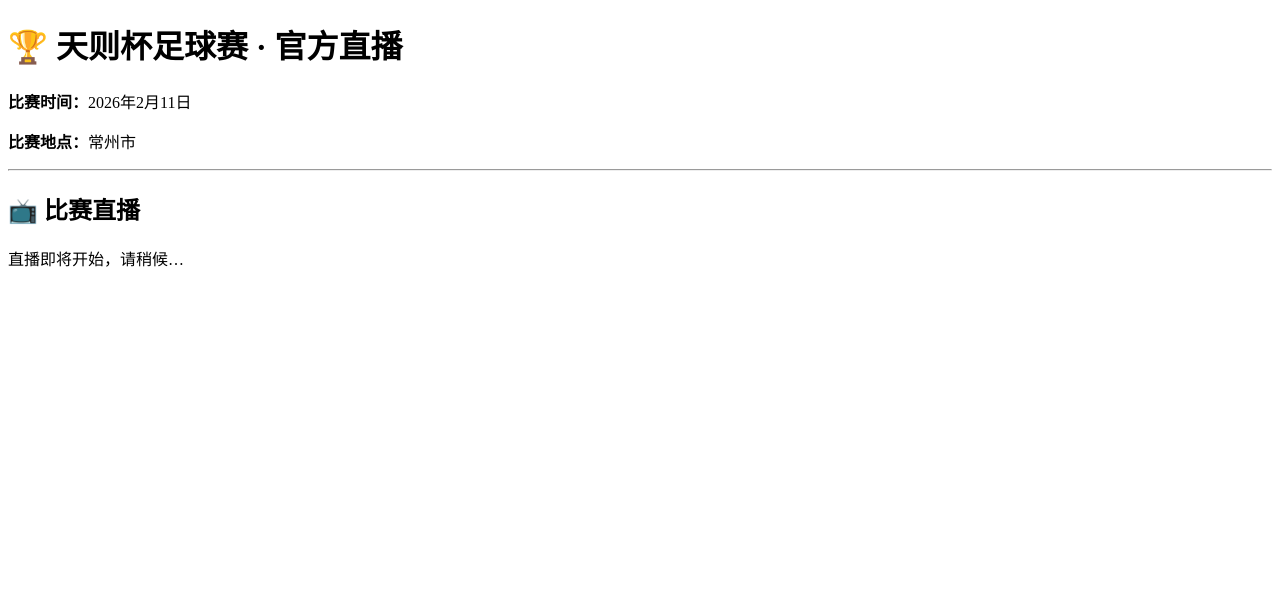
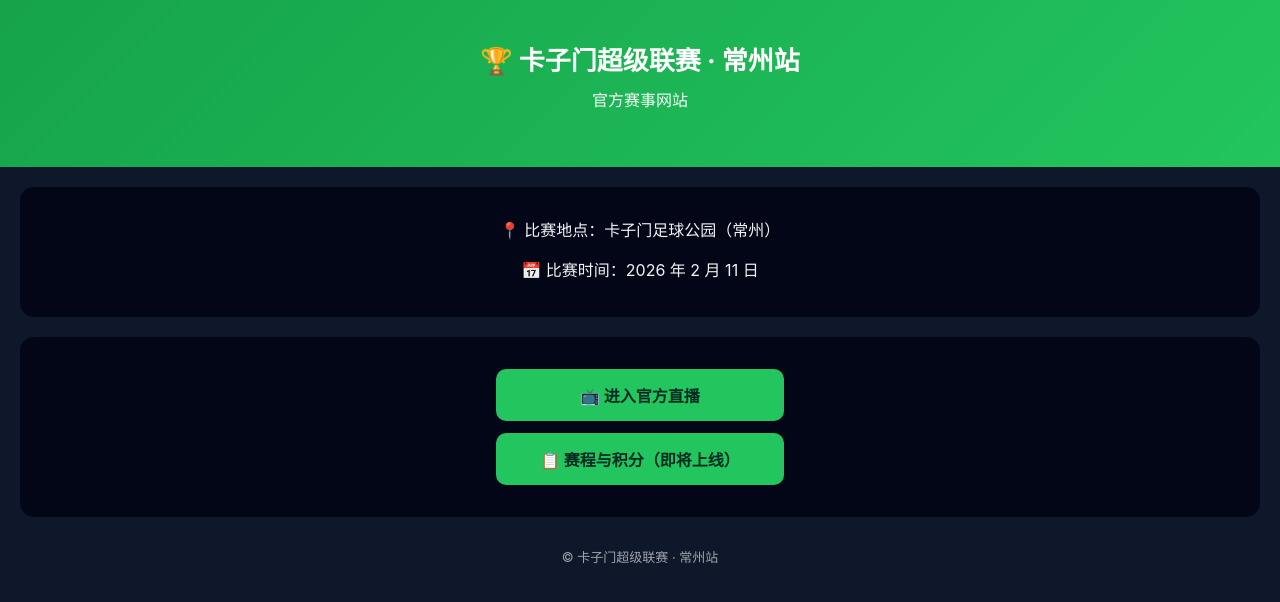
Before and after one commit to hothaoxrxah8844-star/tianze-cup, a plain HTML site: page live.html in a window 1280 px wide. Drawn offline with Linux system fonts and the light colour scheme.

Commit message:
Update live.html for 卡子门超级联赛

```diff
--- a/live.html
+++ b/live.html
@@ -1,18 +1,75 @@
 <!DOCTYPE html>
 <html lang="zh-CN">
 <head>
-  <meta charset="UTF-8">
-  <title>天则杯足球赛 · 官方直播</title>
+  <meta charset="UTF-8" />
+  <meta name="viewport" content="width=device-width, initial-scale=1.0" />
+  <title>卡子门超级联赛 · 常州站</title>
+  <style>
+    body {
+      margin: 0;
+      font-family: -apple-system, BlinkMacSystemFont, "Segoe UI", Roboto;
+      background: #0f172a;
+      color: #ffffff;
+      text-align: center;
+    }
+    header {
+      padding: 40px 20px;
+      background: linear-gradient(135deg, #16a34a, #22c55e);
+    }
+    h1 {
+      margin: 0;
+      font-size: 26px;
+    }
+    p {
+      margin-top: 10px;
+      font-size: 16px;
+      opacity: 0.95;
+    }
+    .card {
+      background: #020617;
+      margin: 20px;
+      padding: 20px;
+      border-radius: 14px;
+    }
+    .btn {
+      display: block;
+      margin: 12px auto;
+      padding: 14px;
+      max-width: 260px;
+      background: #22c55e;
+      color: #022c22;
+      text-decoration: none;
+      font-weight: bold;
+      border-radius: 10px;
+    }
+    footer {
+      margin: 30px 0;
+      font-size: 13px;
+      opacity: 0.6;
+    }
+  </style>
 </head>
+
 <body>
-  <h1>🏆 天则杯足球赛 · 官方直播</h1>
 
-  <p><strong>比赛时间：</strong>2026年2月11日</p>
-  <p><strong>比赛地点：</strong>常州市</p>
+  <header>
+    <h1>🏆 卡子门超级联赛 · 常州站</h1>
+    <p>官方赛事网站</p>
+  </header>
 
-  <hr>
+  <div class="card">
+    <p>📍 比赛地点：卡子门足球公园（常州）</p>
+    <p>📅 比赛时间：2026 年 2 月 11 日</p>
+  </div>
 
-  <h2>📺 比赛直播</h2>
-  <p>直播即将开始，请稍候…</p>
+  <div class="card">
+    <a class="btn" href="live.html">📺 进入官方直播</a>
+    <a class="btn" href="#">📋 赛程与积分（即将上线）</a>
+  </div>
+
+  <footer>
+    © 卡子门超级联赛 · 常州站
+  </footer>
+
 </body>
 </html>
```
